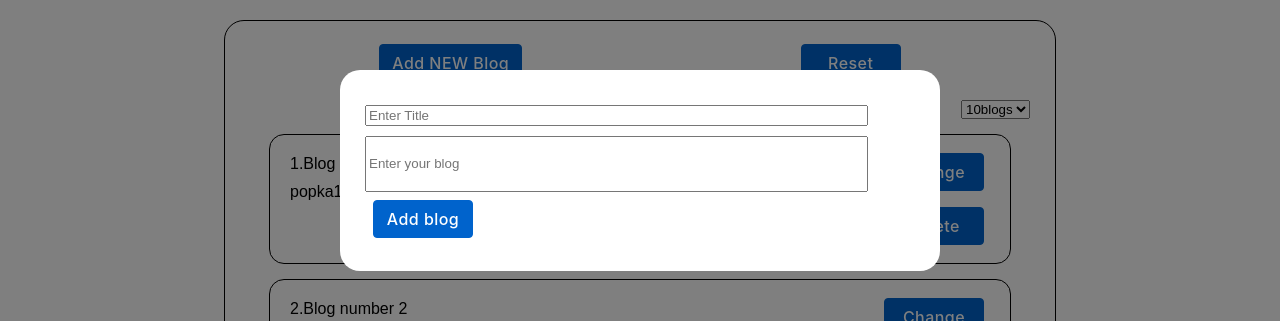
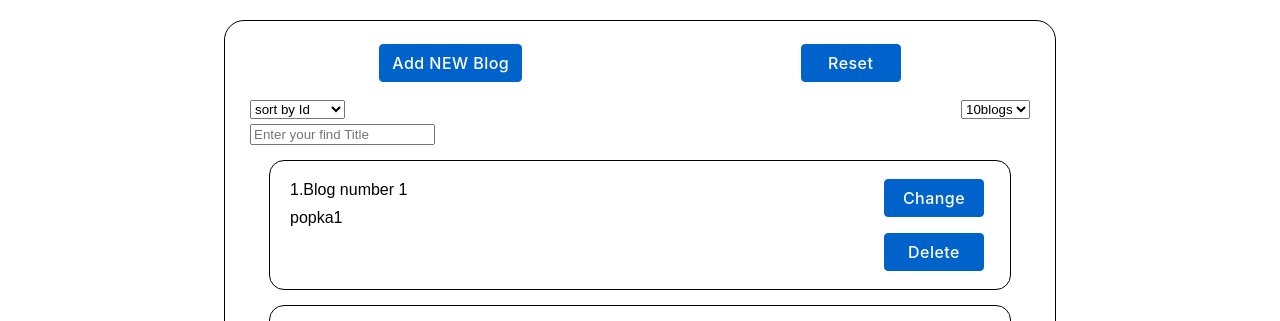
Before and after one commit to lpigas/miniP, a React (Create React App) app: page /blog/blogs in a window 1280 px wide. Shown: the part 230-551 px from the top of the page. Built offline with nearby package versions, Linux system fonts and the light colour scheme; the HTML template or start-up script is replaced by a standard one.

Commit message:
add blog work, add findSort block, change url blogs/#page=1

```diff
--- a/src/components/atoms/Input/Input.css
+++ b/src/components/atoms/Input/Input.css
@@ -1,7 +1,8 @@
-.ModalInutNewBlog{
-    min-width: 90%;
-    margin-top: 5px;
+.ModalInutNewBlog {
+  min-width: 90%;
+  margin-top: 5px;
 }
-.EnterYourBlog{
-    min-height: 50px;
+.EnterYourBlog {
+  min-height: 50px;
+  outline: darkblue;
 }
--- a/src/components/atoms/Input/Input.js
+++ b/src/components/atoms/Input/Input.js
@@ -1,12 +1,23 @@
 import React from "react";
 import "./Input.css";
 
-export default function Input({ value, className, placeholder = [""], onChange }) {
-    console.log(className)
+export default function Input({
+  value,
+  className,
+  placeholder = [""],
+  onChange,
+}) {
   return (
     <div>
       <div className={className}>
-        <input className={className} placeholder={placeholder} onChange={onChange} value={value} />
+        <textarea
+          type="text"
+          cols="50"
+          className={className}
+          placeholder={placeholder}
+          onChange={onChange}
+          value={value}
+        />
       </div>
     </div>
   );
--- a/src/components/atoms/Modal/ModalIput/ModalInput.css
+++ b/src/components/atoms/Modal/ModalIput/ModalInput.css
@@ -6,7 +6,7 @@
   right: 0;
   display: none;
   background: rgba(0, 0, 0, 0.5);
-    z-index:100;
+  z-index: 100;
 }
 .MyModalContent {
   padding: 25px;
--- a/src/components/atoms/Modal/ModalIput/ModalInput.js
+++ b/src/components/atoms/Modal/ModalIput/ModalInput.js
@@ -1,9 +1,8 @@
-import React from 'react'
-import './ModalInput.css'
+import React from "react";
+import "./ModalInput.css";
 
 export default function ModalInput({ children, visible, setVisible }) {
-    console.log(children)
-    const changeClasses = ["MyModal"];
+  const changeClasses = ["MyModal"];
 
   if (visible) {
     changeClasses.push("active");
--- a/src/scenes/Blogs/Blogs.js
+++ b/src/scenes/Blogs/Blogs.js
@@ -10,7 +10,7 @@ export default function Blogs() {
       <div className="enterBloglist">
         <h1>It is blog list, if you whant see all blogs push Button</h1>
         <MyButton className="enterBloglist__btn">
-          <Link to={"../blog/blogs"}>All blogs</Link>
+          <Link to={"../blog/blogs#page=1"}>All blogs</Link>
         </MyButton>
       </div>
     </Layout>
--- a/src/scenes/Blogs/components/ComponentsBlogsAll/BlogList/BlogList.css
+++ b/src/scenes/Blogs/components/ComponentsBlogsAll/BlogList/BlogList.css
@@ -23,6 +23,6 @@
 }
 .allBlogs__menu--selest {
   display: flex;
-  justify-content: end;
+  justify-content: space-between;
   margin: 10px;
 }
--- a/src/scenes/Blogs/components/ComponentsBlogsAll/BlogList/BlogList.js
+++ b/src/scenes/Blogs/components/ComponentsBlogsAll/BlogList/BlogList.js
@@ -5,9 +5,18 @@ import Select from "../../../../../components/atoms/Select/Select";
 import BlogForm from "../Blogform/BlogForm";
 import ModalInput from "../../../../../components/atoms/Modal/ModalIput/ModalInput";
 import InputForm from "../InputForm/InputForm";
+import Input from "../../../../../components/atoms/Input/Input";
+import FindSort from "./ComponentsBlogList/FindSort/FindSort";
 
 export default function BlogList() {
-  const [modalAddnewBlog, setModalAddnewBlog] = useState(true)
+  const [findSortData, setFindSortData] = useState({ find: "", sort: "" });
+  const newId = "Blog-" + Math.ceil(Math.random() * 10001101);
+  const [modalAddnewBlog, setModalAddnewBlog] = useState(false);
+  const [newBlogAdd, setNewBlogAdd] = useState({
+    id: newId,
+    title: "",
+    body: "",
+  });
   const [blogs, setBlogs] = useState([
     { id: 1, title: "Blog number 1", body: "popka1" },
     { id: 2, title: "Blog number 2", body: "popka2" },
@@ -27,20 +36,33 @@ export default function BlogList() {
   const changeBlog = (change) => {
     console.log(change);
   };
-  const AddnewBlog = () =>{
-    setModalAddnewBlog(true)
-    console.log(modalAddnewBlog)
-  }
+  const AddingBlog = () => {
+    setBlogs([newBlogAdd, ...blogs]);
+    setNewBlogAdd({ id: newId, title: "", body: "" });
+    setModalAddnewBlog(false);
+  };
+
 
   return (
     <div className="allBlogs">
       <div className="allBlogs__menu">
         <div className="allBlogs__menu-button">
-          <MyButton className="allBlogs__menu--button" onClick={AddnewBlog}>Add NEW Blog</MyButton>
+          <MyButton
+            className="allBlogs__menu--button"
+            onClick={() => setModalAddnewBlog(true)}
+          >
+            Add NEW Blog
+          </MyButton>
           <MyButton className="allBlogs__menu--button">Reset</MyButton>
         </div>
       </div>
       <div className="allBlogs__menu--selest">
+        <div>
+          <FindSort
+            setDataFindsort={setFindSortData}
+            dataFindsort={findSortData}
+          />
+        </div>
         <Select
           options={selectMenuOptions}
           onChange={(e) => changeSelectBlogsPage(e)}
@@ -48,10 +70,14 @@ export default function BlogList() {
       </div>
       <div></div>
 
-      <ModalInput visible={modalAddnewBlog}
-        setVisible={setModalAddnewBlog}>
-        <InputForm changeModal={setModalAddnewBlog}/>
-        </ModalInput>
+      <ModalInput visible={modalAddnewBlog} setVisible={setModalAddnewBlog}>
+        <InputForm
+          changeModal={setModalAddnewBlog}
+          blog={newBlogAdd}
+          setBlog={setNewBlogAdd}
+          onClick={AddingBlog}
+        />
+      </ModalInput>
 
       {blogs.length > 0 ? (
         blogs.map((item) => (
--- /dev/null
+++ b/src/scenes/Blogs/components/ComponentsBlogsAll/BlogList/ComponentsBlogList/FindSort/FindSort.js
@@ -0,0 +1,28 @@
+import React from "react";
+import Select from "../../../../../../../components/atoms/Select/Select";
+
+const style = {
+  marginBottom: "5px",
+};
+export default function FindSort({ setDataFindsort, dataFindsort }) {
+  const selectsortOptions = [
+    { name: "sort by Id", value: "id" },
+    { name: "sort by title", value: "title" },
+    { name: "sort by body", value: "body" },
+  ];
+  return (
+    <div>
+      <Select
+        options={selectsortOptions}
+        onChange={(e) => setDataFindsort({ ...dataFindsort, sort: e })}
+        style={style}
+      ></Select>
+      <input
+        placeholder="Enter your find Title"
+        onChange={(e) =>
+          setDataFindsort({ ...dataFindsort, find: e.target.value })
+        }
+      ></input>
+    </div>
+  );
+}
--- a/src/scenes/Blogs/components/ComponentsBlogsAll/InputForm/InputForm.css
+++ b/src/scenes/Blogs/components/ComponentsBlogsAll/InputForm/InputForm.css
@@ -1,4 +1,4 @@
-.ModalInutNewBlog{
-    display: flex;
-    width: 500px;
+.ModalInutNewBlog {
+  display: flex;
+  width: 500px;
 }
--- a/src/scenes/Blogs/components/ComponentsBlogsAll/InputForm/InputForm.js
+++ b/src/scenes/Blogs/components/ComponentsBlogsAll/InputForm/InputForm.js
@@ -1,12 +1,22 @@
-import React from 'react'
-import Input from '../../../../../components/atoms/Input/Input'
+import React from "react";
+import Input from "../../../../../components/atoms/Input/Input";
 import MyButton from "../../../../../components/atoms/Buttons/MyButton/MyButton";
-export default function InputForm({changeModal}) {
+export default function InputForm({ blog, setBlog, onClick }) {
   return (
-    <div >
-        <Input className='ModalInutNewBlog' placeholder='Enter Title'/>
-        <Input className='ModalInutNewBlog EnterYourBlog'  placeholder='Enter your blog'/>
-        <MyButton onClick={()=> changeModal(false)}>Add blog</MyButton>
+    <div>
+      <Input
+        className="ModalInutNewBlog"
+        placeholder="Enter Title"
+        value={blog.title}
+        onChange={(e) => setBlog({ ...blog, title: e.target.value })}
+      />
+      <Input
+        className="ModalInutNewBlog EnterYourBlog"
+        placeholder="Enter your blog"
+        value={blog.body}
+        onChange={(e) => setBlog({ ...blog, body: e.target.value })}
+      />
+      <MyButton onClick={onClick}>Add blog</MyButton>
     </div>
-  )
+  );
 }
```
Lines whose indentation alone changed are shown as unchanged.
